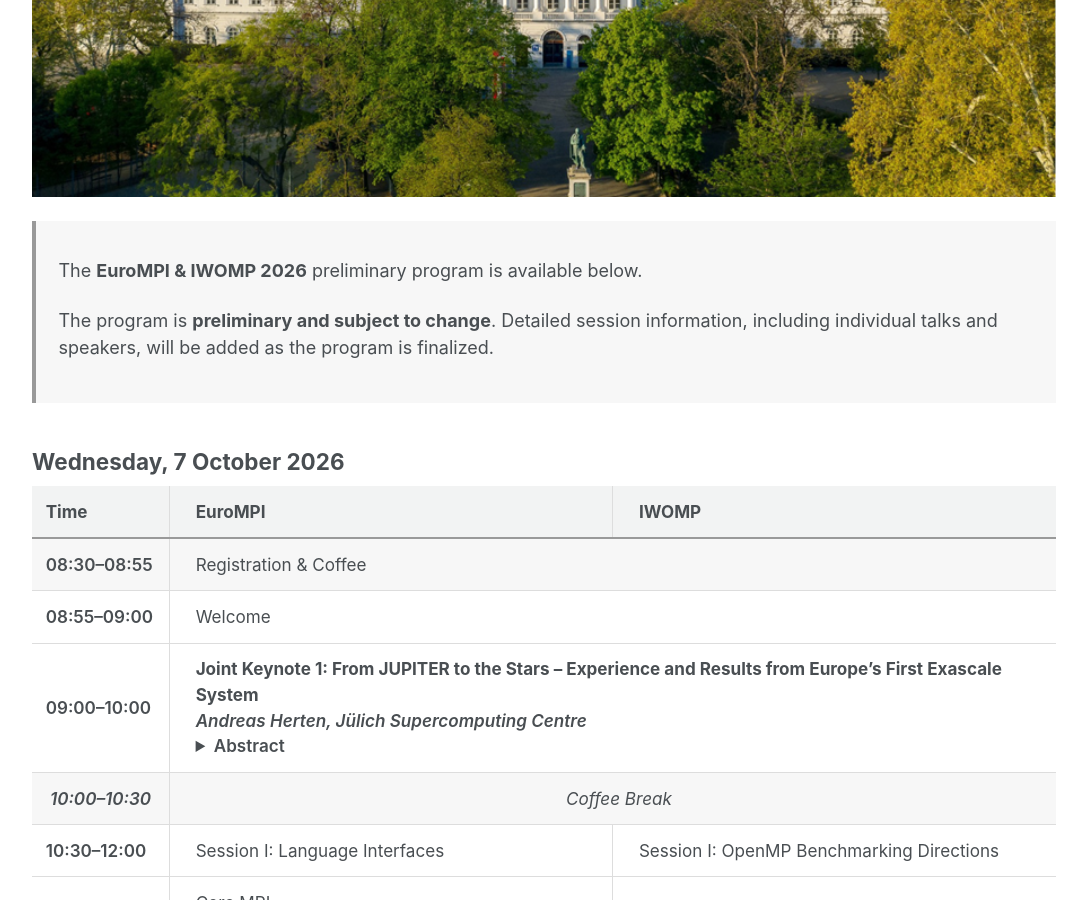
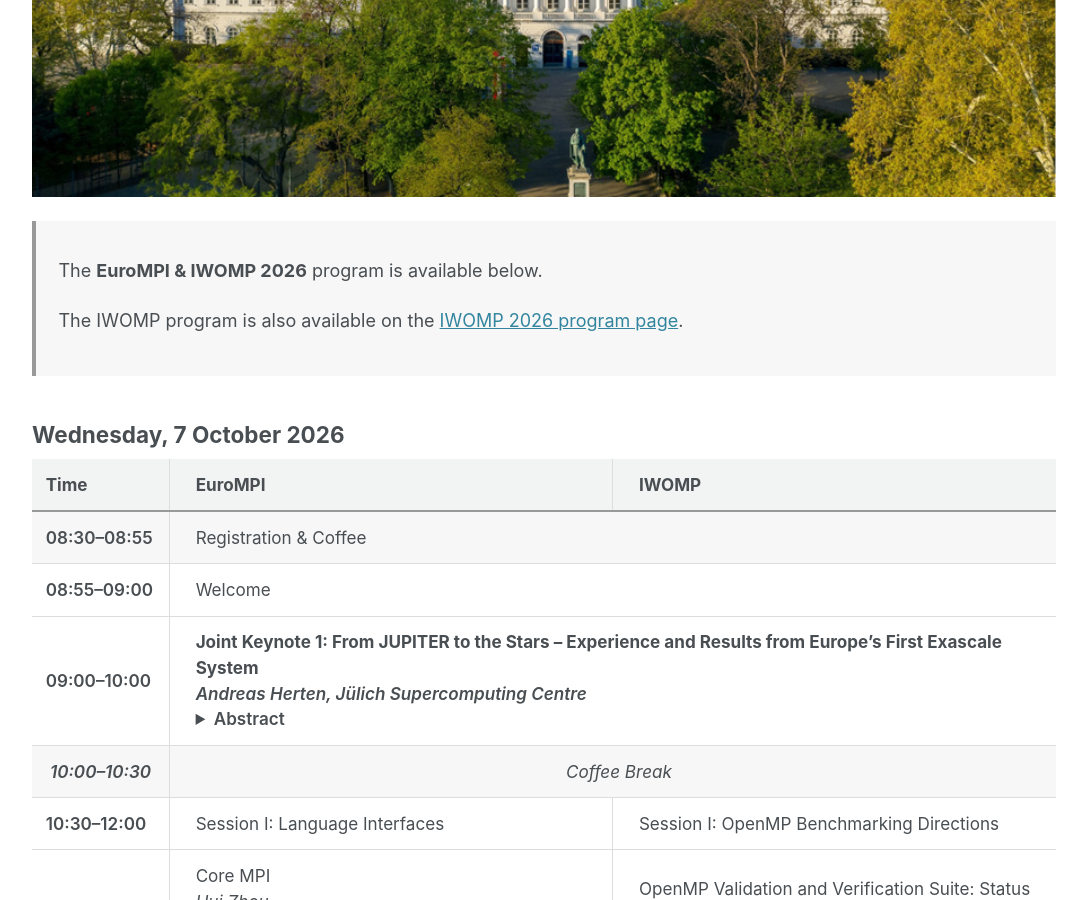
Before and after one commit to eurompi/eurompi.github.io, a Jekyll site: the page built from _pages/program.md, in a window 1280 px wide and 900 px high, scrolled down 379 px. Shown: the whole window, without its empty margins (96-1183 px from the left). Built offline with Jekyll 4.4.1, drawn with Linux system fonts in a browser that asks for light colours; cached includes are drawn as plain includes; some of the changed text lies outside the part shown.

Commit message:
Link IWOMP program, drop preliminary wording, mark open items as TBA

```diff
--- a/_pages/program.md
+++ b/_pages/program.md
@@ -131,9 +131,9 @@
 
 
 
-<div class="program-intro"> <p> The <strong>EuroMPI &amp; IWOMP 2026</strong> preliminary program is available below. </p>
+<div class="program-intro"> <p> The <strong>EuroMPI &amp; IWOMP 2026</strong> program is available below. </p>
 
-<p> The program is <strong>preliminary and subject to change</strong>. Detailed session information, including individual talks and speakers, will be added as the program is finalized. </p> </div>
+<p> The IWOMP program is also available on the <a href="https://www.iwomp.org/2026-program/">IWOMP 2026 program page</a>. </p> </div>
 
 <h2>Wednesday, 7 October 2026</h2>
 
@@ -579,13 +579,13 @@
 
   <tr class="program-panel">
     <td>11:30–12:30</td>
-    <td colspan="2"><strong>Joint Panel:</strong> What does AI with and can it provide for standards?</td>
+    <td colspan="2"><strong>Joint Panel:</strong> What does AI do with, and can it provide for, standards?<br>
+      Panelists: TBA</td>
   </tr>
 
   <tr>
     <td>12:30–12:45</td>
-    <td>Closing Remarks</td>
-    <td></td>
+    <td colspan="2">Closing Remarks</td>
   </tr>
 
   <tr class="program-break">
@@ -601,4 +601,4 @@
 
 </table> </div>
 
-<p class="info-box"> <strong>Note:</strong> This is a preliminary program. Session titles, speakers, timings and room assignments may change. The final program will be published closer to the conference. </p>
+<p class="info-box"> <strong>Note:</strong> The program is subject to change. </p>
```
Also changed, not shown: other parts of _pages/program.md (+1 -1 lines).
